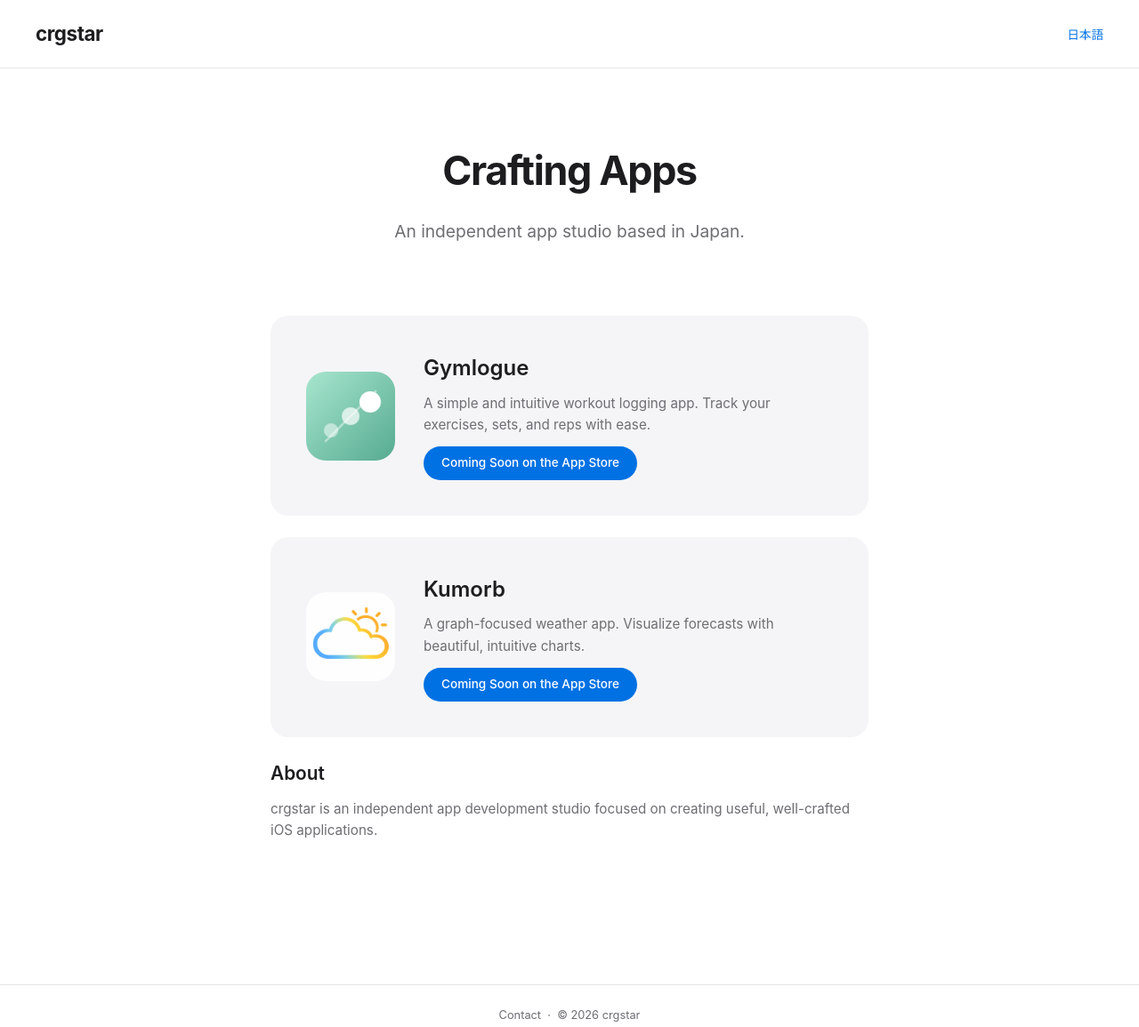
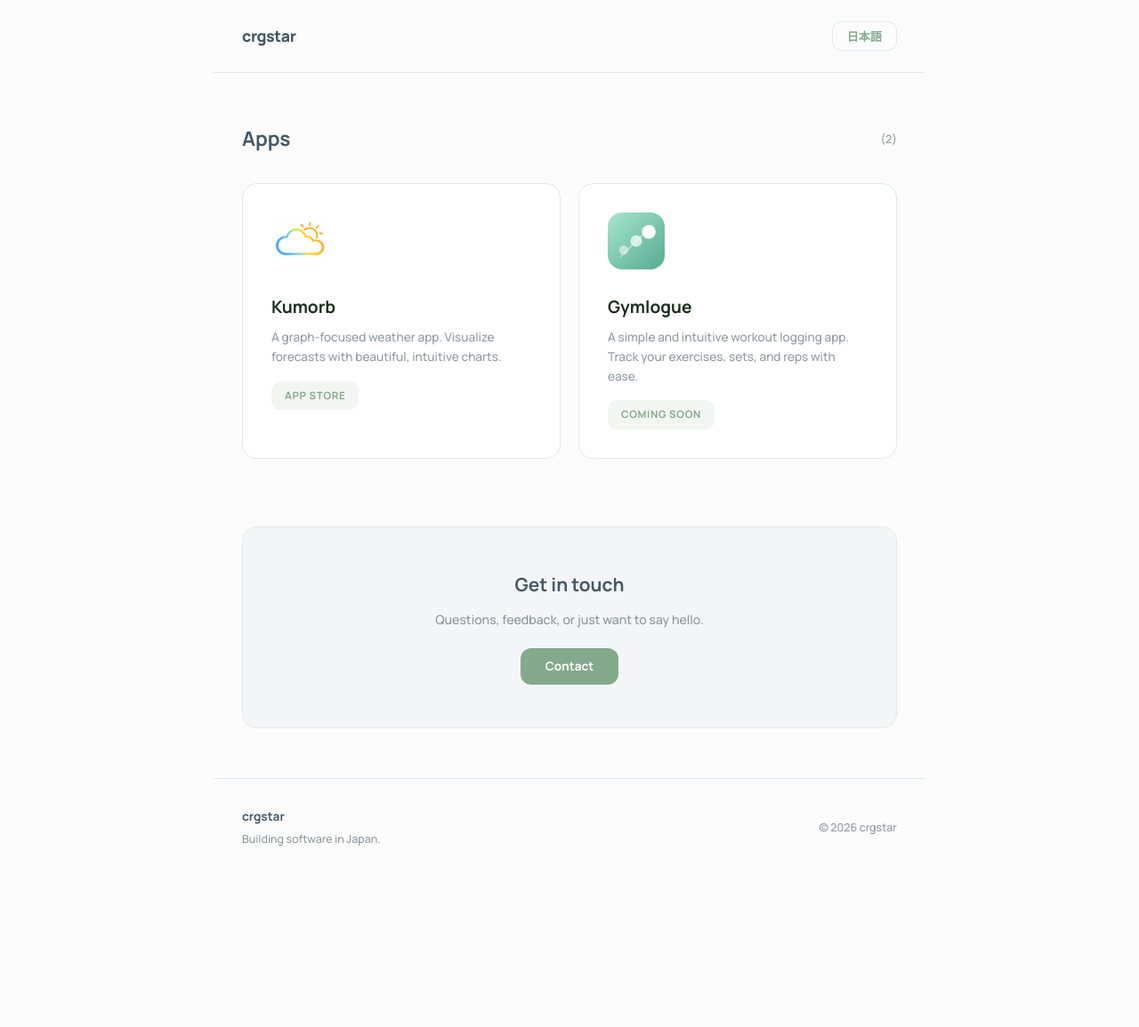
Before and after one commit to crgstar/crgstar.github.io, a plain HTML site: page index.html in a window 1280 px wide. Shown: the whole page at 89% size. After the commit the page ends 986 px from the top, so only its background shows below. Drawn offline with Linux system fonts and the light colour scheme.

Commit message:
サイトデザイン刷新

```diff
--- a/index.html
+++ b/index.html
@@ -5,24 +5,35 @@
   <meta name="viewport" content="width=device-width, initial-scale=1.0">
   <title>crgstar</title>
   <meta name="description" content="crgstar - App development studio based in Japan">
+  <link rel="preconnect" href="https://fonts.googleapis.com">
+  <link rel="preconnect" href="https://fonts.gstatic.com" crossorigin>
+  <link href="https://fonts.googleapis.com/css2?family=Manrope:wght@500;600;700;800&display=swap" rel="stylesheet">
   <style>
     :root {
-      --bg: #ffffff;
-      --text: #1d1d1f;
-      --text-secondary: #6e6e73;
-      --border: #e5e5e7;
-      --accent: #0071e3;
-      --card-bg: #f5f5f7;
+      --primary: #84A98C;
+      --primary-soft: rgba(132, 169, 140, 0.10);
+      --secondary: #445964;
+      --bg: #fcfcfc;
+      --text: #1a2e1a;
+      --text-secondary: rgba(68, 89, 100, 0.60);
+      --border: #e2e8ec;
+      --card-bg: #ffffff;
+      --card-hover-shadow: 0 12px 40px rgba(132, 169, 140, 0.08);
+      --section-bg: rgba(68, 89, 100, 0.04);
     }
 
     @media (prefers-color-scheme: dark) {
       :root {
-        --bg: #000000;
-        --text: #f5f5f7;
-        --text-secondary: #a1a1a6;
-        --border: #2d2d2d;
-        --accent: #2997ff;
-        --card-bg: #1d1d1f;
+        --primary: #a3c4ab;
+        --primary-soft: rgba(163, 196, 171, 0.10);
+        --secondary: #c0cdd4;
+        --bg: #161c18;
+        --text: #e8ece9;
+        --text-secondary: rgba(192, 205, 212, 0.55);
+        --border: #2a332c;
+        --card-bg: #1e2620;
+        --card-hover-shadow: 0 12px 40px rgba(0, 0, 0, 0.25);
+        --section-bg: rgba(163, 196, 171, 0.04);
       }
     }
 
@@ -33,15 +44,25 @@
     }
 
     body {
-      font-family: -apple-system, BlinkMacSystemFont, "Segoe UI", Roboto, Helvetica, Arial, sans-serif;
+      font-family: 'Manrope', -apple-system, BlinkMacSystemFont, sans-serif;
       background: var(--bg);
       color: var(--text);
       line-height: 1.6;
       -webkit-font-smoothing: antialiased;
     }
 
+    .wrapper {
+      display: flex;
+      flex-direction: column;
+      align-items: center;
+      min-height: 100vh;
+    }
+
+    /* Navigation */
     header {
-      padding: 20px 40px;
+      width: 100%;
+      max-width: 800px;
+      padding: 24px 32px;
       display: flex;
       justify-content: space-between;
       align-items: center;
@@ -49,196 +70,299 @@
     }
 
     .logo {
-      font-size: 1.4rem;
-      font-weight: 700;
+      font-size: 1.1rem;
+      font-weight: 800;
       letter-spacing: -0.02em;
+      color: var(--secondary);
     }
 
     .lang-switch {
-      font-size: 0.85rem;
-      color: var(--accent);
+      font-size: 0.82rem;
+      font-weight: 600;
+      color: var(--primary);
       cursor: pointer;
       background: none;
-      border: none;
+      border: 1px solid var(--border);
       font-family: inherit;
+      padding: 6px 16px;
+      border-radius: 10px;
+      transition: all 0.3s ease;
     }
 
     .lang-switch:hover {
-      text-decoration: underline;
+      background: var(--primary);
+      color: #fff;
+      border-color: var(--primary);
     }
 
+    /* Main */
     main {
-      max-width: 720px;
-      margin: 0 auto;
-      padding: 80px 24px;
+      width: 100%;
+      max-width: 800px;
+      padding: 0 32px;
     }
 
-    .hero {
-      text-align: center;
-      margin-bottom: 80px;
+    /* Section Divider */
+    .section-header {
+      display: flex;
+      align-items: center;
+      justify-content: space-between;
+      margin-bottom: 32px;
     }
 
-    .hero h1 {
-      font-size: 2.8rem;
+    .section-title {
+      font-size: 1.4rem;
       font-weight: 700;
-      letter-spacing: -0.03em;
-      margin-bottom: 16px;
+      color: var(--secondary);
     }
 
-    .hero p {
-      font-size: 1.2rem;
+    .section-count {
+      font-size: 0.8rem;
       color: var(--text-secondary);
+      font-weight: 500;
+    }
+
+    /* Apps Section */
+    .apps-section {
+      padding: 56px 0;
+    }
+
+    .apps-grid {
+      display: grid;
+      grid-template-columns: 1fr 1fr;
+      gap: 20px;
     }
 
     .app-card {
       background: var(--card-bg);
-      border-radius: 20px;
-      padding: 40px;
-      display: flex;
-      align-items: center;
-      gap: 32px;
-      margin-bottom: 24px;
+      border: 1px solid var(--border);
+      border-radius: 16px;
+      padding: 32px;
+      transition: all 0.5s ease;
+      cursor: default;
+      position: relative;
+      overflow: hidden;
     }
 
-    .app-card:last-of-type {
-      margin-bottom: 80px;
+    .app-card:hover {
+      box-shadow: var(--card-hover-shadow);
     }
 
     .app-icon {
-      width: 100px;
-      height: 100px;
-      border-radius: 22px;
-      flex-shrink: 0;
+      width: 64px;
+      height: 64px;
+      border-radius: 16px;
+      margin-bottom: 20px;
     }
 
-    .app-info h2 {
-      font-size: 1.5rem;
-      font-weight: 600;
+    .app-info h3 {
+      font-size: 1.2rem;
+      font-weight: 700;
       margin-bottom: 8px;
+      color: var(--text);
     }
 
     .app-info p {
       color: var(--text-secondary);
-      font-size: 0.95rem;
-      margin-bottom: 12px;
+      font-size: 0.85rem;
+      line-height: 1.6;
+      margin-bottom: 16px;
     }
 
     .badge {
       display: inline-block;
-      background: var(--accent);
-      color: #fff;
-      padding: 8px 20px;
-      border-radius: 20px;
-      font-size: 0.85rem;
-      font-weight: 500;
+      background: var(--primary-soft);
+      color: var(--primary);
+      padding: 6px 14px;
+      border-radius: 10px;
+      font-size: 0.72rem;
+      font-weight: 700;
       text-decoration: none;
-      transition: opacity 0.2s;
+      text-transform: uppercase;
+      letter-spacing: 0.06em;
+      border: 1px solid transparent;
+      transition: all 0.3s ease;
     }
 
     .badge:hover {
-      opacity: 0.85;
+      background: var(--primary);
+      color: #fff;
     }
 
-    .about {
-      margin-bottom: 80px;
+    /* Contact CTA */
+    .contact-cta {
+      padding: 48px;
+      margin: 20px 0 56px;
+      background: var(--section-bg);
+      border-radius: 16px;
+      border: 1px solid var(--border);
+      text-align: center;
+      display: flex;
+      flex-direction: column;
+      align-items: center;
+      gap: 12px;
     }
 
-    .about h2 {
+    .contact-cta h3 {
       font-size: 1.3rem;
-      font-weight: 600;
-      margin-bottom: 12px;
+      font-weight: 700;
+      color: var(--secondary);
     }
 
-    .about p {
+    .contact-cta p {
+      font-size: 0.88rem;
       color: var(--text-secondary);
-      font-size: 0.95rem;
+      max-width: 340px;
     }
 
+    .contact-btn {
+      display: inline-block;
+      margin-top: 8px;
+      background: var(--primary);
+      color: #fff;
+      padding: 10px 28px;
+      border-radius: 12px;
+      font-size: 0.85rem;
+      font-weight: 700;
+      text-decoration: none;
+      font-family: inherit;
+      transition: all 0.3s ease;
+    }
+
+    .contact-btn:hover {
+      opacity: 0.88;
+    }
+
+    /* Footer */
     footer {
+      width: 100%;
+      max-width: 800px;
       border-top: 1px solid var(--border);
-      padding: 24px 40px;
-      text-align: center;
+      padding: 32px;
+      display: flex;
+      justify-content: space-between;
+      align-items: center;
       color: var(--text-secondary);
-      font-size: 0.8rem;
+      font-size: 0.78rem;
+    }
+
+    .footer-left {
+      display: flex;
+      flex-direction: column;
+      gap: 4px;
+    }
+
+    footer .footer-brand {
+      font-weight: 700;
+      color: var(--secondary);
+      font-size: 0.85rem;
+    }
+
+    footer .footer-tagline {
+      font-size: 0.78rem;
     }
 
     footer a {
       color: var(--text-secondary);
       text-decoration: none;
+      transition: color 0.3s;
     }
 
     footer a:hover {
-      text-decoration: underline;
+      color: var(--primary);
     }
 
-    @media (max-width: 600px) {
+    /* Animations */
+    @keyframes fadeUp {
+      from { opacity: 0; transform: translateY(20px); }
+      to { opacity: 1; transform: translateY(0); }
+    }
+
+    .apps-section { animation: fadeUp 0.8s ease both; }
+    .contact-cta { animation: fadeUp 0.8s ease 0.15s both; }
+
+    /* Responsive */
+    @media (max-width: 640px) {
       header {
-        padding: 16px 20px;
+        padding: 18px 20px;
       }
 
       main {
-        padding: 48px 20px;
+        padding: 0 20px;
       }
 
-      .hero h1 {
-        font-size: 2rem;
+      .apps-grid {
+        grid-template-columns: 1fr;
       }
 
       .app-card {
-        flex-direction: column;
-        text-align: center;
+        padding: 24px;
+      }
+
+      .contact-cta {
         padding: 32px 24px;
       }
 
       footer {
-        padding: 20px;
+        padding: 24px 20px;
+        flex-direction: column;
+        gap: 12px;
+        text-align: center;
       }
     }
   </style>
 </head>
 <body>
+  <div class="wrapper">
     <header>
       <div class="logo">crgstar</div>
-    <button class="lang-switch" onclick="toggleLang()">日本語</button>
+      <button class="lang-switch" onclick="toggleLang()" aria-label="Switch language">日本語</button>
     </header>
 
     <main>
-    <section class="hero">
-      <h1 data-en="Crafting Apps" data-ja="アプリを創る">Crafting Apps</h1>
-      <p data-en="An independent app studio based in Japan." data-ja="日本を拠点とするアプリ開発スタジオ。">An independent app studio based in Japan.</p>
-    </section>
+      <section class="apps-section">
+        <div class="section-header">
+          <h2 class="section-title" data-en="Apps" data-ja="アプリ">Apps</h2>
+          <span class="section-count">(2)</span>
+        </div>
+        <div class="apps-grid">
 
-    <section class="app-card">
+          <div class="app-card">
+            <img src="kumorb-icon.png" alt="Kumorb" class="app-icon">
+            <div class="app-info">
+              <h3>Kumorb</h3>
+              <p data-en="A graph-focused weather app. Visualize forecasts with beautiful, intuitive charts." data-ja="グラフを軸にした天気アプリ。美しく直感的なチャートで天気予報を可視化。">A graph-focused weather app. Visualize forecasts with beautiful, intuitive charts.</p>
+              <a href="https://apps.apple.com/app/kumorb/id6757797196" class="badge" data-en="App Store" data-ja="App Store">App Store</a>
+            </div>
+          </div>
+
+          <div class="app-card">
             <img src="gymlogue-icon.png" alt="Gymlogue" class="app-icon">
             <div class="app-info">
-        <h2>Gymlogue</h2>
+              <h3>Gymlogue</h3>
               <p data-en="A simple and intuitive workout logging app. Track your exercises, sets, and reps with ease." data-ja="シンプルで直感的な筋トレ記録アプリ。種目・セット・回数を簡単に記録。">A simple and intuitive workout logging app. Track your exercises, sets, and reps with ease.</p>
-        <a href="#" class="badge" data-en="Coming Soon on the App Store" data-ja="App Store で近日公開">Coming Soon on the App Store</a>
+              <span class="badge" data-en="Coming Soon" data-ja="近日公開">Coming Soon</span>
+            </div>
+          </div>
+
         </div>
       </section>
 
-    <section class="app-card">
-      <img src="kumorb-icon.png" alt="Kumorb" class="app-icon">
-      <div class="app-info">
-        <h2>Kumorb</h2>
-        <p data-en="A graph-focused weather app. Visualize forecasts with beautiful, intuitive charts." data-ja="グラフを軸にした天気アプリ。美しく直感的なチャートで天気予報を可視化。">A graph-focused weather app. Visualize forecasts with beautiful, intuitive charts.</p>
-        <a href="#" class="badge" data-en="Coming Soon on the App Store" data-ja="App Store で近日公開">Coming Soon on the App Store</a>
-      </div>
-    </section>
-
-    <section class="about">
-      <h2 data-en="About" data-ja="概要">About</h2>
-      <p data-en="crgstar is an independent app development studio focused on creating useful, well-crafted iOS applications." data-ja="crgstar は、使いやすく丁寧に作られた iOS アプリケーションの開発に注力する個人アプリ開発スタジオです。">crgstar is an independent app development studio focused on creating useful, well-crafted iOS applications.</p>
+      <section class="contact-cta">
+        <h3 data-en="Get in touch" data-ja="お問い合わせ">Get in touch</h3>
+        <p data-en="Questions, feedback, or just want to say hello." data-ja="ご質問、フィードバック、またはお気軽にどうぞ。">Questions, feedback, or just want to say hello.</p>
+        <a href="mailto:crgstar.toiawase@gmail.com" class="contact-btn" data-en="Contact" data-ja="メールを送る">Contact</a>
       </section>
     </main>
 
     <footer>
-    <p>
-      <a href="mailto:crgstar.toiawase@gmail.com">Contact</a>
-      &nbsp;&middot;&nbsp;
-      &copy; 2026 crgstar
-    </p>
+      <div class="footer-left">
+        <span class="footer-brand">crgstar</span>
+        <span class="footer-tagline" data-en="Building software in Japan." data-ja="Building software in Japan.">Building software in Japan.</span>
+      </div>
+      <span>&copy; 2026 crgstar</span>
     </footer>
+  </div>
 
   <script>
     let lang = 'en';
```
Lines whose indentation alone changed are shown as unchanged.
